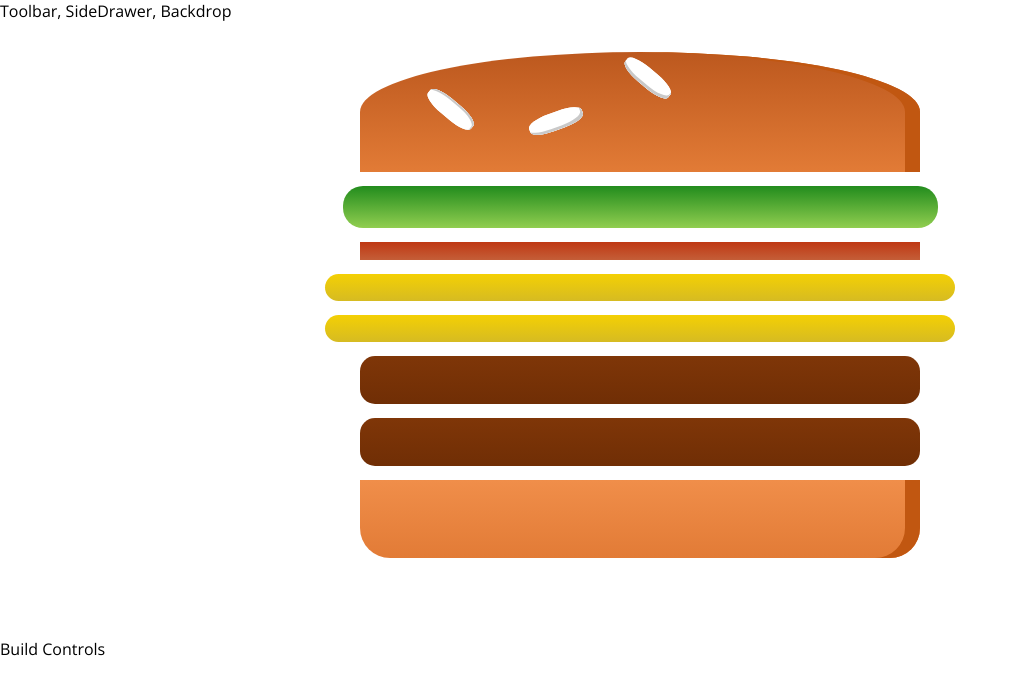
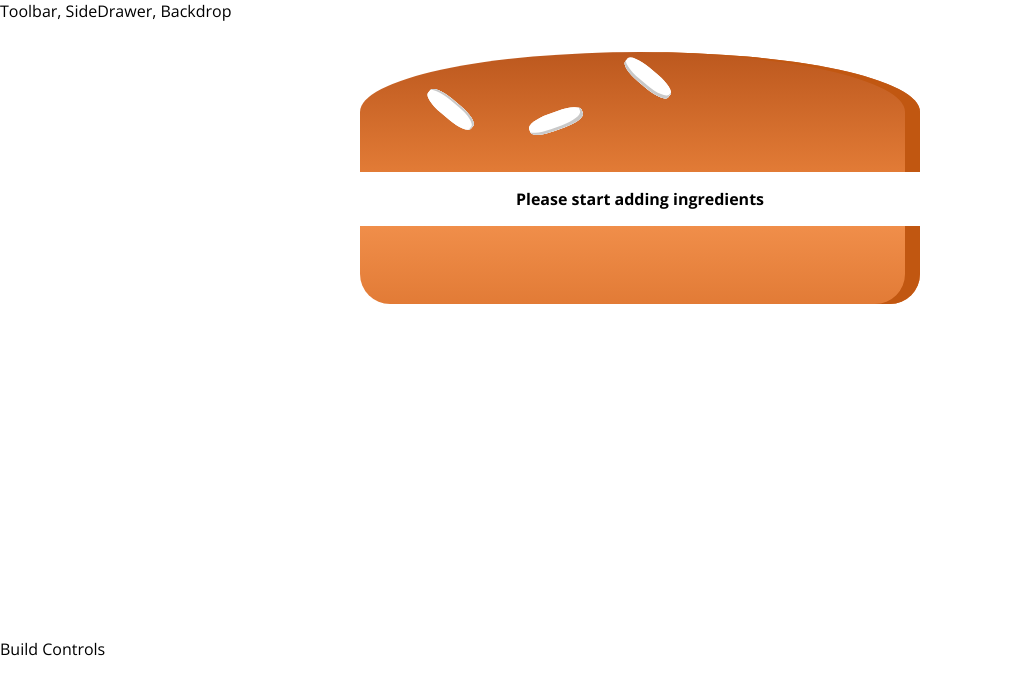
Before and after one commit to agdavid/burger-basics, a React app: page / in a window 1280 px wide. Shown: the top 694 px of the page, without its empty margins (0-1018 px from the left). Built offline with nearby package versions, Linux system fonts and the light colour scheme.

Commit message:
check if any ingredients

```diff
--- a/src/components/Burger/Burger.js
+++ b/src/components/Burger/Burger.js
@@ -10,7 +10,16 @@
             return [...Array(props.ingredients[igKey])].map((_, i) => {
                 return <BurgerIngredient key={igKey + i} type={igKey} />
             });
-        });
+        })
+        // flatten array to check if any ingredients
+        .reduce((arr, el) => {
+            return arr.concat(el)
+        }, []);
+
+        if (transformedIngredients.length === 0) {
+            transformedIngredients = <p>Please start adding ingredients</p>
+        }
+    console.log(transformedIngredients);
 
     return(
         <div className={classes.Burger}>
--- a/src/containers/BurgerBuilder/BurgerBuilder.js
+++ b/src/containers/BurgerBuilder/BurgerBuilder.js
@@ -6,10 +6,10 @@
 class BurgerBuilder extends Component {
     state = {
         ingredients: {
-            salad: 1,
-            bacon: 1,
-            cheese: 2,
-            meat: 2
+            salad: 0,
+            bacon: 0,
+            cheese: 0,
+            meat: 0
         }
     };
 
```
